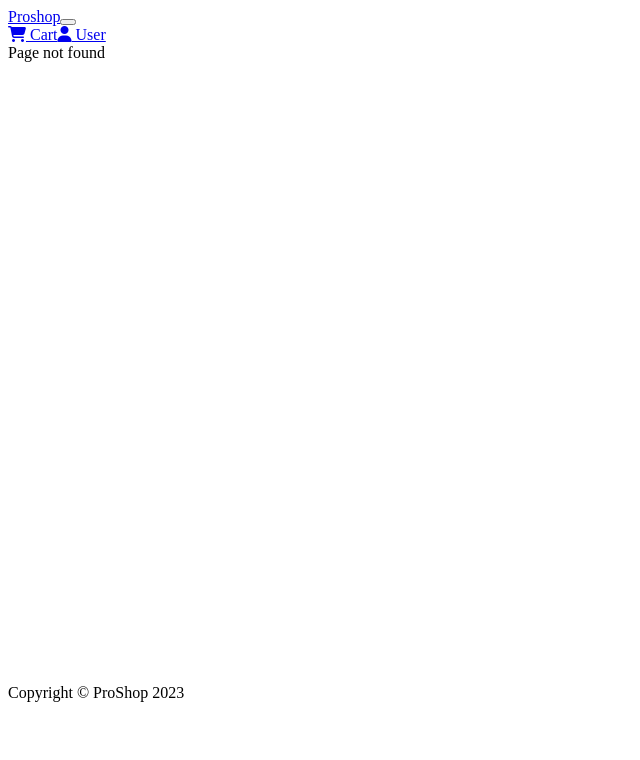
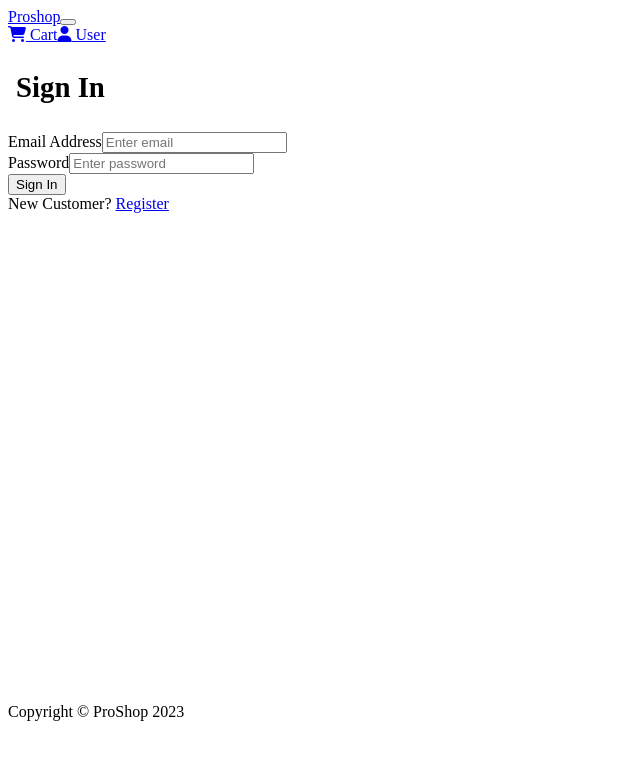
Before and after one commit to bhattrajdev/Proshop_Ecommerce, a React (Create React App) app in the folder frontend/: page /login in a window 1280 px wide. Before the commit this address had no page. Shown: the top 760 px of the page, without its empty margins (0-640 px from the left). Built offline with nearby package versions, Linux system fonts and the light colour scheme; the HTML template or start-up script is replaced by a standard one.

Commit message:
user login screen

```diff
--- a/frontend/src/App.js
+++ b/frontend/src/App.js
@@ -4,9 +4,8 @@ import Footer from "./components/Footer";
 import { Container } from "react-bootstrap";
 import HomeScreen from "./screens/HomeScreen";
 import ProductScreen from "./screens/ProductScreen";
-
-
 import CartScreen from "./screens/CartScreen";
+import LoginScreen from "./screens/LoginScreen";
 
 const App = () => {
   return (
@@ -15,10 +14,11 @@ const App = () => {
       <main className="py-3">
         <Container>
           <Routes>
-            <Route path="/" element={<HomeScreen/>} exact />
-            <Route path="*" element="Page not found"/>
-            <Route path="/product/:id" element={<ProductScreen/>} />
-            <Route path="/cart/:id?" element={<CartScreen/>} />
+            <Route path="/login" element={<LoginScreen/>} />
+            <Route path="/" element={<HomeScreen />} exact />
+            <Route path="*" element="Page not found" />
+            <Route path="/product/:id" element={<ProductScreen />} />
+            <Route path="/cart/:id?" element={<CartScreen />} />
           </Routes>
         </Container>
       </main>
--- a/frontend/src/actions/userActions.js
+++ b/frontend/src/actions/userActions.js
@@ -1,4 +1,8 @@
-import { USER_LOGIN_REQUEST, USER_LOGIN_SUCCESS } from "../constants/userConstants";
+import {
+  USER_LOGIN_REQUEST,
+  USER_LOGIN_SUCCESS,
+  USER_LOGIN_FAIL
+} from "../constants/userConstants";
 import axios from "axios";
 
 export const login = (email, password) => async (dispatch) => {
@@ -13,18 +17,21 @@ export const login = (email, password) => async (dispatch) => {
       },
     };
 
-    const { data } = await axios.post("/api/users/login", {
-      email,
-      password},
-      config,
-    )
+    const { data } = await axios.post(
+      "/api/users/login",
+      {
+        email,
+        password,
+      },
+      config
+    );
 
     dispatch({
-        type: USER_LOGIN_SUCCESS,
-        payload: data
-     })
+      type: USER_LOGIN_SUCCESS,
+      payload: data,
+    });
 
-     localStorage.setItem('userInfo',JSON.stringify(data))
+    localStorage.setItem("userInfo", JSON.stringify(data));
   } catch (error) {
     dispatch({
       type: USER_LOGIN_FAIL,
--- /dev/null
+++ b/frontend/src/components/FormContainer.js
@@ -0,0 +1,17 @@
+import React from 'react'
+import {Container, Row, Col} from 'react-bootstrap'
+
+
+const FormContainer = ({children}) => {
+  return (
+    <Container>
+        <Row className='justify-content-md-center'>
+            <Col xs={12}  md={6}>
+                {children}
+            </Col>
+        </Row>
+        </Container>
+  )
+}
+
+export default FormContainer
--- /dev/null
+++ b/frontend/src/screens/LoginScreen.js
@@ -0,0 +1,70 @@
+import React, { useState } from "react";
+import { Link, useNavigate } from "react-router-dom";
+import { Form, Button, Row, Col, FormLabel } from "react-bootstrap";
+import { useDispatch, useSelector } from "react-redux";
+import Message from "../components/Message";
+import Loader from "../components/Loader";
+import { login } from "../actions/userActions";
+import FormContainer from "../components/FormContainer";
+
+const LoginScreen = () => {
+  const [email, setEmail] = useState("");
+  const [password, setPassword] = useState("");
+
+  const dispatch = useDispatch();
+  const navigate = useNavigate(); // Initialize useNavigate
+
+  const userLogin = useSelector((state) => state.userLogin);
+  const { loading, error, userInfo } = userLogin;
+
+  const submitHandler = async (e) => {
+    e.preventDefault();
+    dispatch(login(email, password)).then(() => {
+      // Check if login was successful and navigate
+      if (userInfo) {
+        navigate("/"); // Replace "/" with the desired route
+      }
+    });
+  };
+
+  return (
+    <FormContainer>
+      <h1>Sign In</h1>
+      {error && <Message variant="danger">{error}</Message>}
+      {loading && <Loader />}
+      <Form onSubmit={submitHandler}>
+        <Form.Group controlId="email">
+          <FormLabel>Email Address</FormLabel>
+          <Form.Control
+            type="email"
+            placeholder="Enter email"
+            value={email}
+            onChange={(e) => setEmail(e.target.value)}
+          />
+        </Form.Group>
+
+        <Form.Group controlId="password">
+          <FormLabel>Password</FormLabel>
+          <Form.Control
+            type="password"
+            placeholder="Enter password"
+            value={password}
+            onChange={(e) => setPassword(e.target.value)}
+          />
+        </Form.Group>
+
+        <Button type="submit" variant="primary">
+          Sign In
+        </Button>
+      </Form>
+
+      <Row className="py-3">
+        <Col>
+          New Customer? <Link to="/register">Register</Link>
+        </Col>
+      </Row>
+    </FormContainer>
+  );
+};
+
+export default LoginScreen;
--- a/package.json
+++ b/package.json
@@ -23,6 +23,7 @@
     "express-async-handler": "^1.2.0",
     "jsonwebtoken": "^9.0.1",
     "mongoose": "^7.4.1",
-    "nodemon": "^3.0.1"
+    "nodemon": "^3.0.1",
+    "react-router-dom": "^6.15.0"
   }
 }
```
Also changed, not shown: 1 other file (tests, documents, lock files or other folders).
